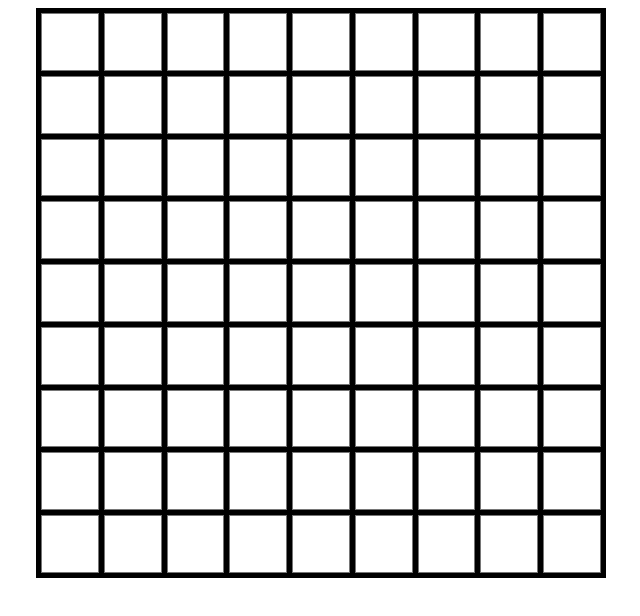
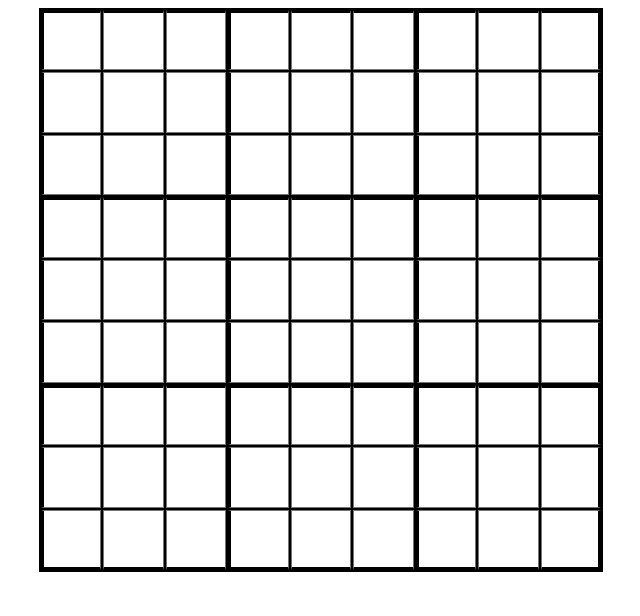
Before and after one commit to mikeyQwn/React-Sudoku-Solver, a React (Vite) app: page / in a window 1280 px wide. Shown: the top 616 px of the page, without its empty margins (319-959 px from the left). Built offline with nearby package versions, Linux system fonts and the light colour scheme.

Commit message:
Upscaled font size, added classic sudoku borders

```diff
--- a/src/components/Grid.tsx
+++ b/src/components/Grid.tsx
@@ -22,6 +22,16 @@ const isValidInput = (input: any) => {
     return !Number.isNaN(parseInt(input));
 };
 
+const styleGridCell = (i: number, j: number) => {
+    const borderStyle = "3px solid black";
+    return {
+        borderTop: j % 3 === 0 ? borderStyle : "",
+        borderLeft: i % 3 === 0 ? borderStyle : "",
+        borderRight: i === 8 ? borderStyle : "",
+        borderBottom: j === 8 ? borderStyle : ""
+    };
+};
+
 export function Grid() {
     const [grid, setGrid] = useState(getGrid());
     function getHandleChangeFunction(i: number, j: number) {
@@ -39,6 +49,7 @@ export function Grid() {
                 return row.map((element, elementIndex) => {
                     return (
                         <textarea
+                            style={styleGridCell(elementIndex, rowIndex)}
                             onInput={getHandleChangeFunction(
                                 elementIndex,
                                 rowIndex
--- a/src/style.css
+++ b/src/style.css
@@ -8,7 +8,7 @@
     overflow-y: hidden;
     background-color: white;
     resize: none;
-    font-size: 1.4em;
+    font-size: 2em;
 }
 
 .grid-container {
@@ -16,9 +16,9 @@
     margin: auto;
     aspect-ratio: 1;
     height: 70vmin;
-    border: 5px solid black;
+    border: 2px solid black;
     background-color: black;
-    gap: 5px;
+    gap: 2px;
     grid-template-columns: repeat(9, 1fr);
     grid-template-rows: repeat(9, 1fr);
 }
```
